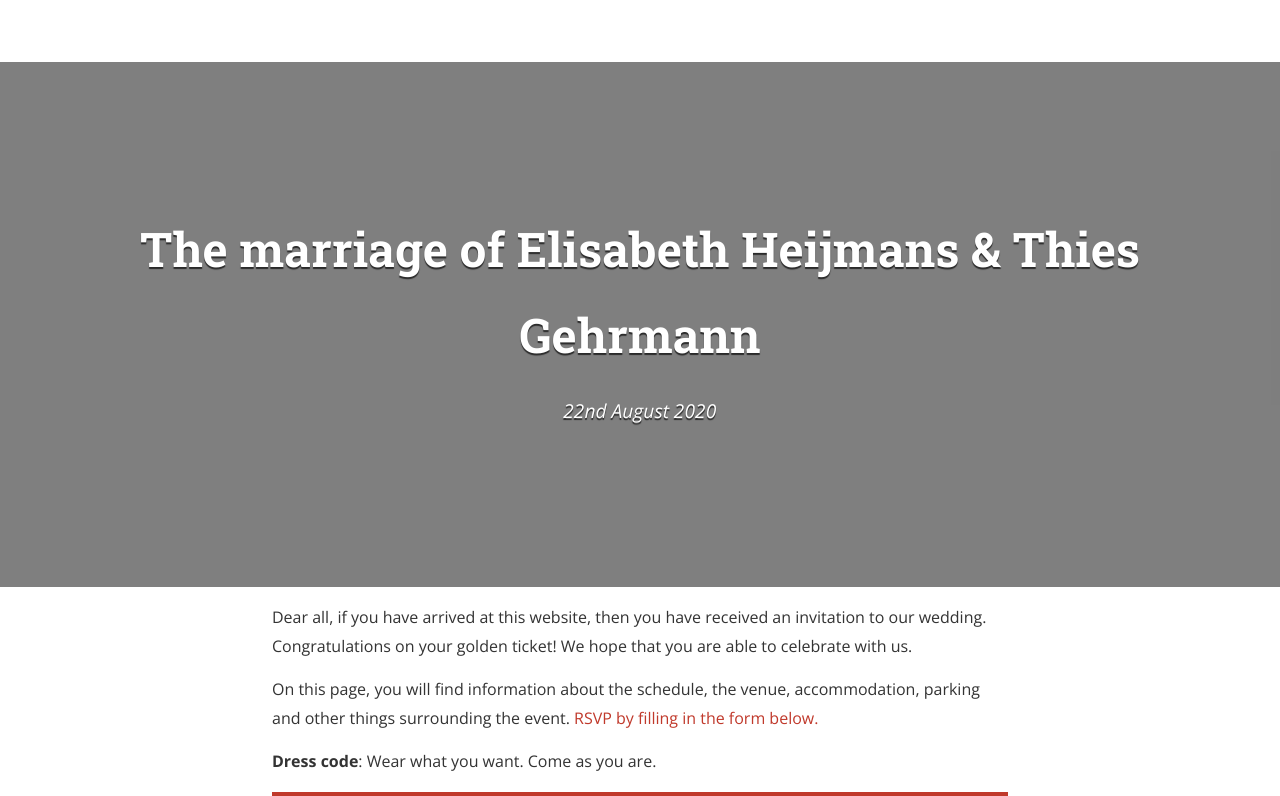
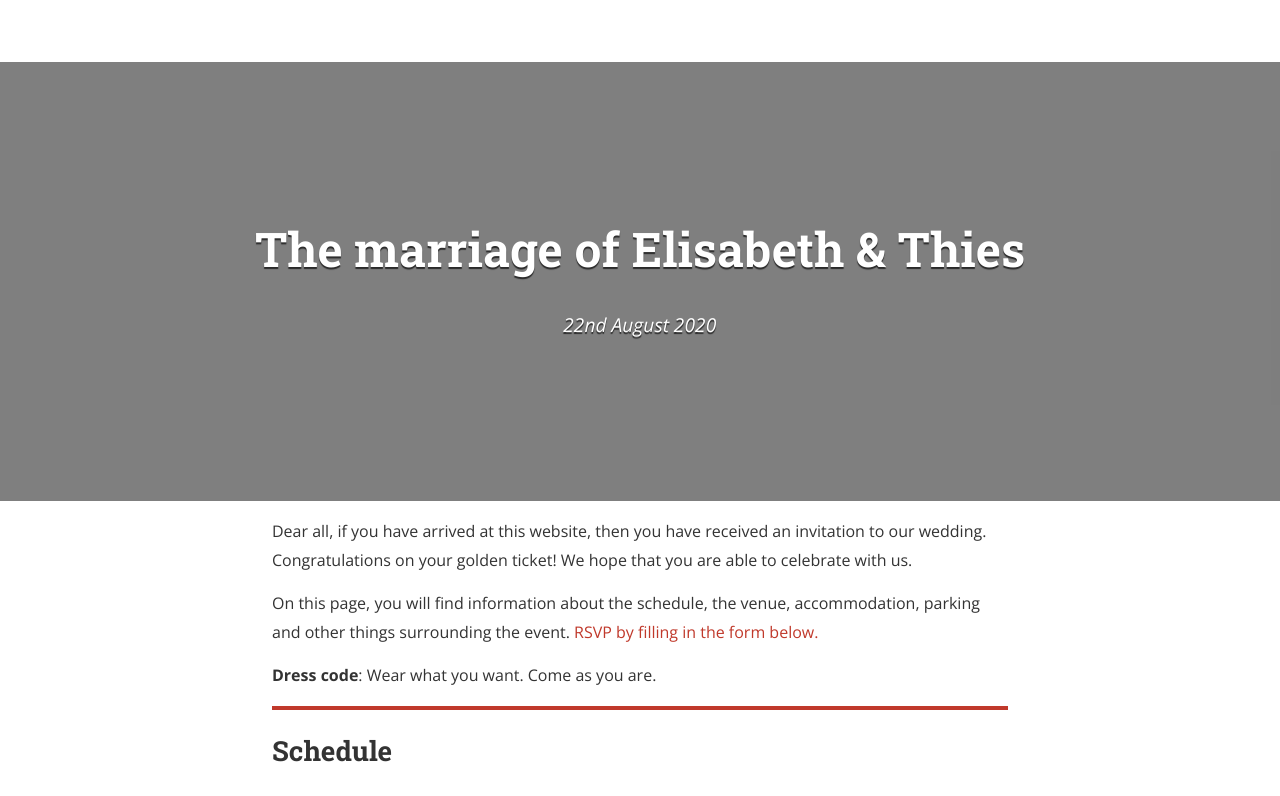
Before and after one commit to thiesgehrmann/heijmans-gehrmann, a Jekyll site: the page built from index.html, in a window 1280 px wide and 900 px high, cut to the strip 104-900 px from the top of the window. Built offline with Jekyll 4.4.1, drawn with Linux system fonts in a browser that asks for light colours; nearby versions of some CDN libraries.

Commit message:
Update _config.yml

```diff
--- a/_config.yml
+++ b/_config.yml
@@ -14,12 +14,12 @@ title: Elisabeth & Thies
 
 EN_title: >
   The marriage of
-  Elisabeth Heijmans & Thies Gehrmann
+  Elisabeth & Thies
 EN_subtitle: "22nd August 2020"
 
 FR_title: >
   Le Marriage de
-  Elisabeth Heijmans & Thies Gehrmann
+  Elisabeth & Thies
 FR_subtitle: "22 Août 2020"
 
 description: >
```
